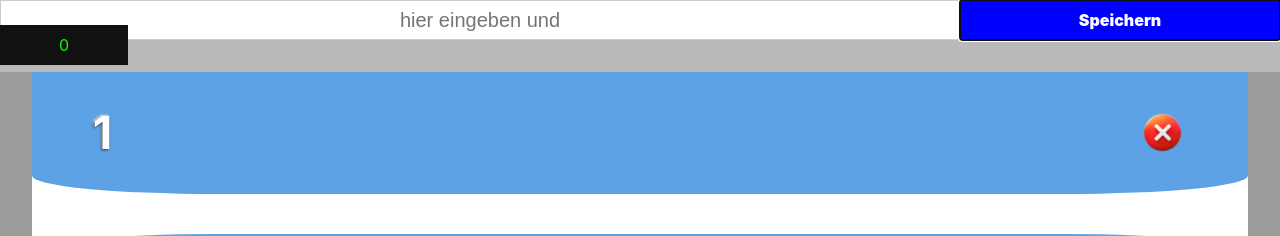
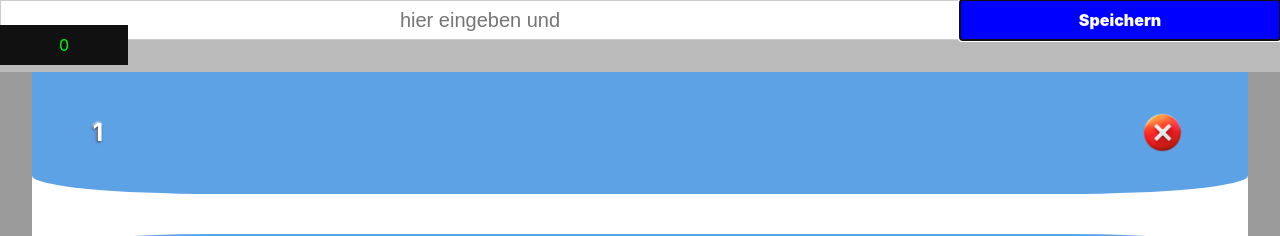
Before and after one commit to enbt0909/my-to-do, a React (Vite) app: page / in a window 1280 px wide. Both pictures are taken after a click on the button "Speichern". Shown: the top 236 px of the page. Built offline with nearby package versions, Linux system fonts and the light colour scheme.

Commit message:
font-size

```diff
--- a/src/components/Card.css
+++ b/src/components/Card.css
@@ -53,7 +53,7 @@ button.delete__btn {
   top: -5%;
   border-radius: 0 0 15% 15%;
   background-color: #5ea2e6;
-  font-size: 4.5rem;
+  font-size: 2.4rem;
   font-weight: 700;
   color: #fff;
   text-shadow: -.1rem 0.1rem .3rem #333, -.1rem -0.1rem .2rem #fff;
```
